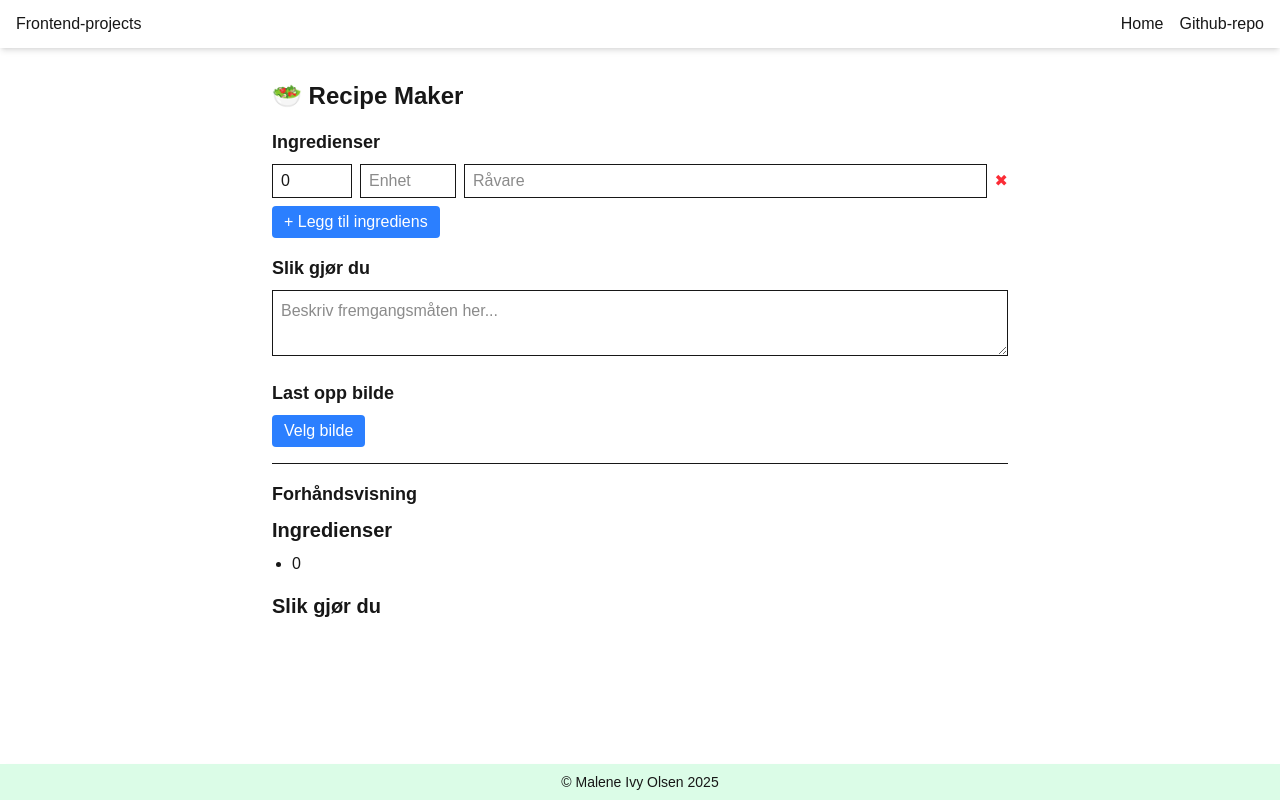
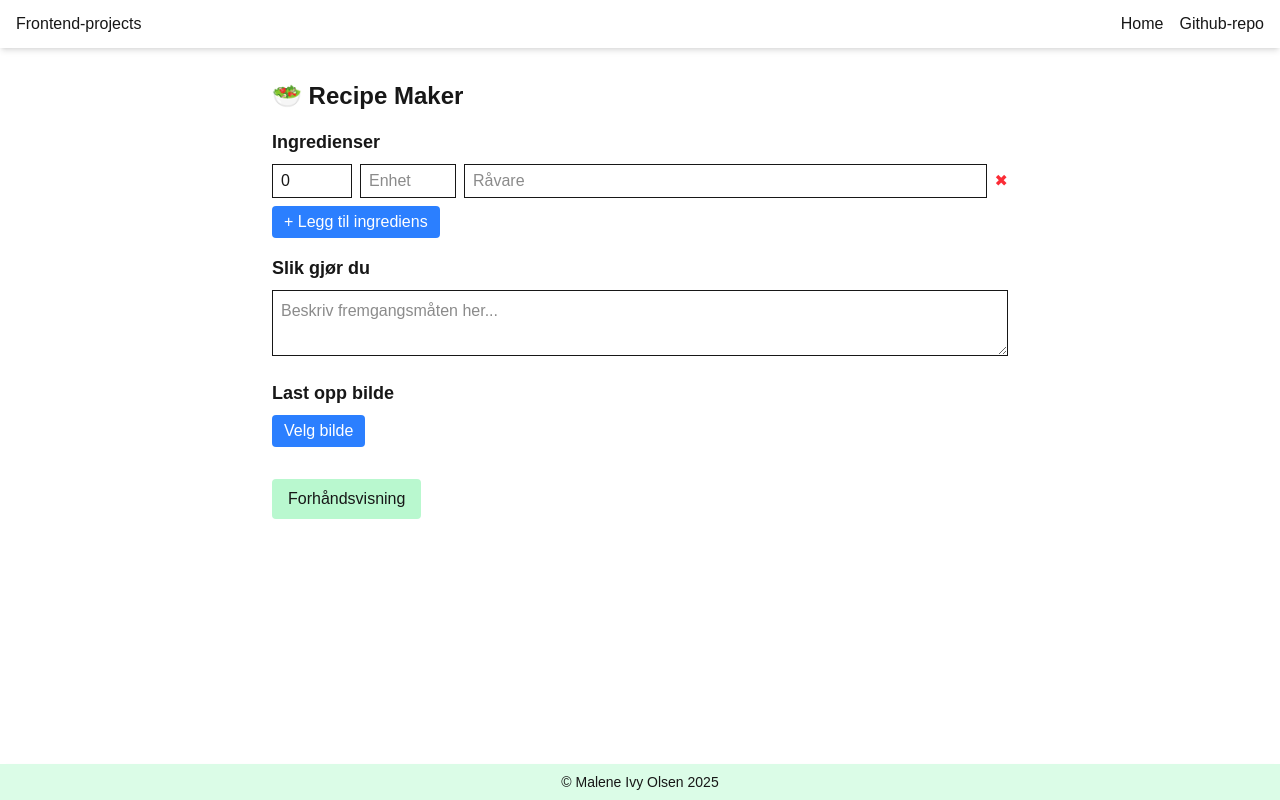
Before and after one commit to maleneivy/frontend-playground, a Next.js app: page /recipe-maker in a window 1280 px wide. Built offline with nearby package versions, Linux system fonts and the light colour scheme.

Commit message:
Add a PreviewModal, delete RecipePreview

```diff
--- a/src/app/recipe-maker/page.tsx
+++ b/src/app/recipe-maker/page.tsx
@@ -5,6 +5,7 @@ import IngredientsInput, { Ingredient } from '@/components/recipe-maker/Ingredie
 import InstructionsInput from '@/components/recipe-maker/InstructionsInput';
 import ImageUploader from '@/components/recipe-maker/ImageUploader';
 import RecipePreview from '@/components/recipe-maker/RecipePreview';
+import PreviewModal from '@/components/recipe-maker/PreviewModal';
 
 export default function RecipeMaker() {
   const [ingredients, setIngredients] = useState<Ingredient[]>([
@@ -12,18 +13,27 @@ export default function RecipeMaker() {
   ]);
   const [instructions, setInstructions] = useState('');
   const [image, setImage] = useState<File | null>(null);
+  const [showPreview, setShowPreview] = useState(false);
 
   return (
     <div className="max-w-3xl mx-auto p-4">
       <h1 className="text-2xl font-bold mb-4">🥗 Recipe Maker</h1>
 
       <IngredientsInput ingredients={ingredients} setIngredients={setIngredients} />
-
       <InstructionsInput instructions={instructions} setInstructions={setInstructions} />
-
       <ImageUploader setImage={setImage} />
 
-      <RecipePreview ingredients={ingredients} instructions={instructions} image={image} />
+      <button onClick={() => setShowPreview(true)} className="mt-4 bg-green-200 px-4 py-2 rounded">
+        Forhåndsvisning
+      </button>
+
+      <PreviewModal
+        isOpen={showPreview}
+        onClose={() => setShowPreview(false)}
+        ingredients={ingredients}
+        instructions={instructions}
+        image={image}
+      />
     </div>
   );
 }
--- a/src/components/recipe-maker/ImageUploader.tsx
+++ b/src/components/recipe-maker/ImageUploader.tsx
@@ -26,7 +26,7 @@ export default function ImageUploader({ setImage }: { setImage: (file: File | nu
     setImage(null);
     setPreview(null);
     if (fileInputRef.current) {
-      fileInputRef.current.value = ''; // nullstill input
+      fileInputRef.current.value = '';
     }
   };
 
@@ -34,7 +34,6 @@ export default function ImageUploader({ setImage }: { setImage: (file: File | nu
     <div>
       <h2 className="text-lg font-semibold mb-2">Last opp bilde</h2>
 
-      {/* Skjult input */}
       <input
         ref={fileInputRef}
         type="file"
--- /dev/null
+++ b/src/components/recipe-maker/PreviewModal.tsx
@@ -0,0 +1,47 @@
+import { Ingredient } from './IngredientsInput';
+
+export default function PreviewModal({
+  isOpen,
+  onClose,
+  ingredients,
+  instructions,
+  image,
+}: {
+  isOpen: boolean;
+  onClose: () => void;
+  ingredients: Ingredient[];
+  instructions: string;
+  image: File | null;
+}) {
+  if (!isOpen) return null;
+
+  return (
+    <div className="fixed inset-0 bg-black bg-opacity-50 flex items-center justify-center z-50">
+      <div className="bg-white w-full max-w-lg p-6 rounded shadow-lg relative">
+        <button onClick={onClose} className="absolute top-2 right-2 text-gray-500 hover:text-black">
+          ✖
+        </button>
+
+        <h2 className="text-xl font-bold mb-4">📄 Forhåndsvisning</h2>
+
+        <div>
+          <h3 className="text-lg font-semibold">Ingredienser</h3>
+          <ul className="list-disc pl-5 mb-4">
+            {ingredients.map((ing, index) => (
+              <li key={index}>
+                {ing.quantity} {ing.unit} {ing.item}
+              </li>
+            ))}
+          </ul>
+
+          <h3 className="text-lg font-semibold">Slik gjør du</h3>
+          <p className="mb-4">{instructions}</p>
+
+          {image && (
+            <img src={URL.createObjectURL(image)} alt="Bilde" className="max-w-full border" />
+          )}
+        </div>
+      </div>
+    </div>
+  );
+}
--- a/src/components/recipe-maker/RecipePreview.tsx
+++ /dev/null
@@ -1,36 +0,0 @@
-'use client';
-
-import { Ingredient } from './IngredientsInput';
-
-export default function RecipePreview({
-  ingredients,
-  instructions,
-  image,
-}: {
-  ingredients: Ingredient[];
-  instructions: string;
-  image: File | null;
-}) {
-  return (
-    <div className="border-t pt-4 mt-4">
-      <h2 className="text-lg font-semibold mb-2">Forhåndsvisning</h2>
-      <div>
-        <h3 className="text-xl font-bold mb-2">Ingredienser</h3>
-        <ul className="list-disc pl-5">
-          {ingredients.map((ing, index) => (
-            <li key={index}>
-              {ing.quantity} {ing.unit} {ing.item}
-            </li>
-          ))}
-        </ul>
-        <h3 className="text-xl font-bold mt-4 mb-2">Slik gjør du</h3>
-        <p>{instructions}</p>
-        {image && (
-          <div className="mt-4">
-            <img src={URL.createObjectURL(image)} alt="Recipe" className="max-w-sm" />
-          </div>
-        )}
-      </div>
-    </div>
-  );
-}
```
